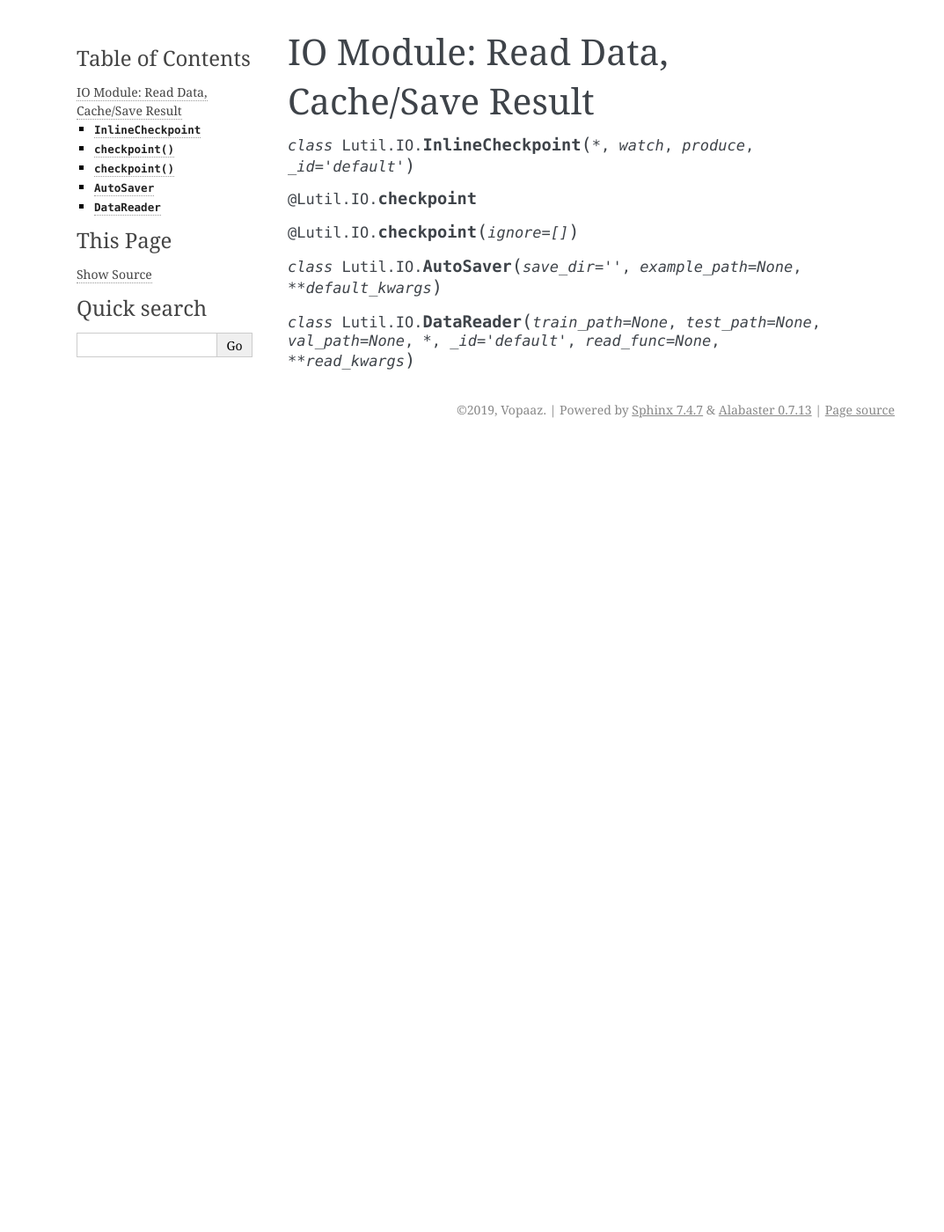
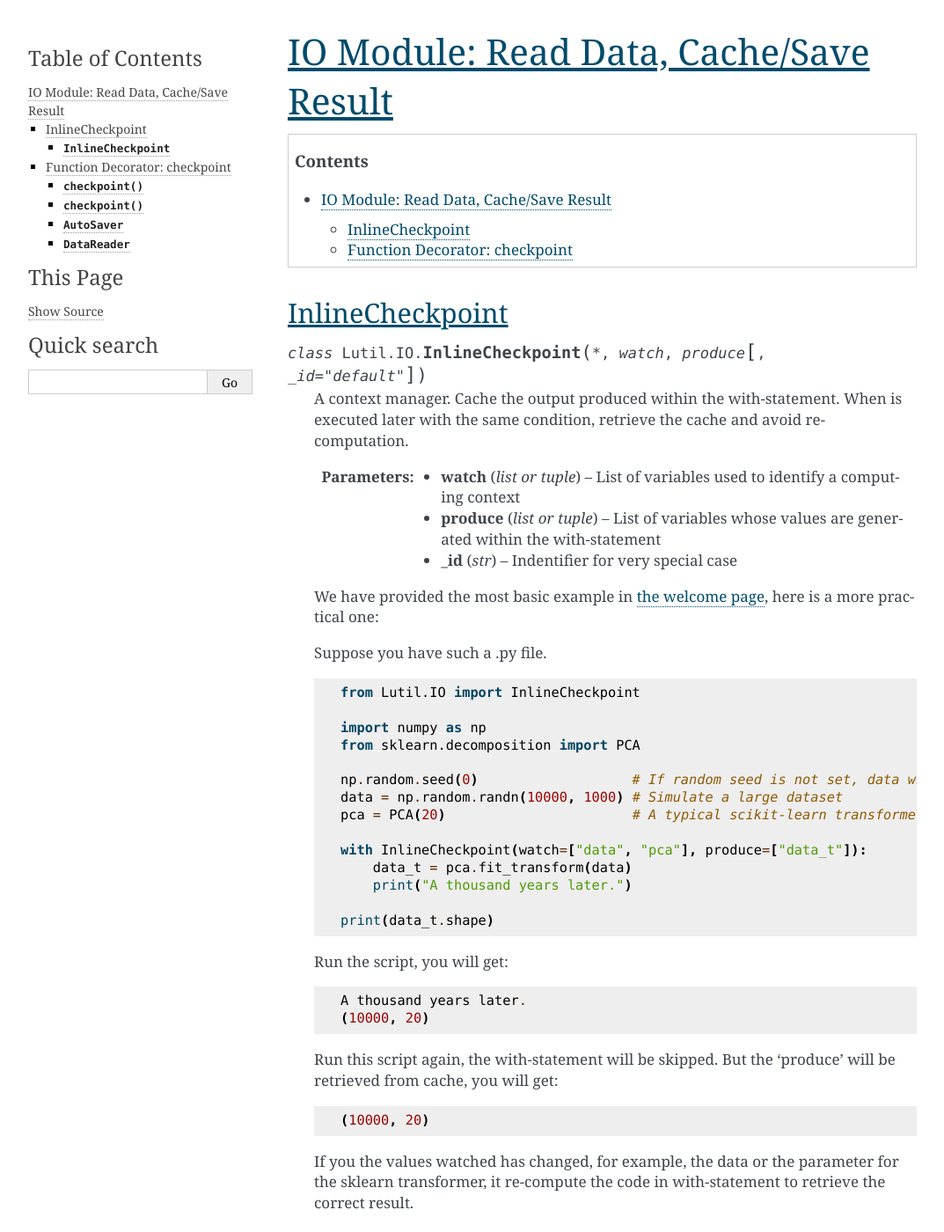
Before and after one commit to Vopaaz/learning-utility, a Sphinx documentation site: the page built from docs/source/content/IO.rst, in a window 1280 px wide and 1400 px high. Shown: the whole window at 88% size, without its empty margins (93-1166 px from the left). Built offline with Sphinx 7.4.7, drawn with Linux system fonts in a browser that asks for light colours; some of the changed text lies outside the part shown.

Commit message:
Doc: initial works for documentation

```diff
--- a/docs/source/conf.py
+++ b/docs/source/conf.py
@@ -56,3 +56,12 @@ html_theme = 'alabaster'
 html_static_path = ['_static']
 
 master_doc = 'index'
+
+html_theme_options = {
+    'github_user': 'vopaaz',
+    'github_repo': 'learning-utility',
+    'fixed_sidebar': True,
+    'description': 'Simplify small-scale machine learning tasks.',
+    'page_width': '1050px',
+    'sidebar_width': '275px'
+}
--- a/docs/source/content/IO.rst
+++ b/docs/source/content/IO.rst
@@ -1,13 +1,153 @@
 IO Module: Read Data, Cache/Save Result
 =============================================
 
+.. contents::
+
+
 .. py:module:: Lutil.IO
 
-.. py:class:: InlineCheckpoint(*, watch, produce, _id="default")
+InlineCheckpoint
+""""""""""""""""""""""
 
+.. py:class:: InlineCheckpoint(*, watch, produce, [_id="default"])
+
+    A context manager. Cache the output produced within the with-statement.
+    When is executed later with the same condition,
+    retrieve the cache and avoid re-computation.
+
+    :param watch: List of variables used to identify a computing context
+    :type watch: list or tuple
+    :param produce: List of variables whose values are generated within the with-statement
+    :type produce: list or tuple
+    :param str _id: Indentifier for very special case
+
+    We have provided the most basic example in
+    `the welcome page <../index.html#cache-intermediate-results>`_,
+    here is a more practical one:
+
+    Suppose you have such a .py file.
+
+    .. code-block:: python
+
+        from Lutil.IO import InlineCheckpoint
+
+        import numpy as np
+        from sklearn.decomposition import PCA
+
+        np.random.seed(0)                   # If random seed is not set, data will change every time
+        data = np.random.randn(10000, 1000) # Simulate a large dataset
+        pca = PCA(20)                       # A typical scikit-learn transformer
+
+        with InlineCheckpoint(watch=["data", "pca"], produce=["data_t"]):
+            data_t = pca.fit_transform(data)
+            print("A thousand years later.")
+
+        print(data_t.shape)
+
+    Run the script, you will get::
+
+        A thousand years later.
+        (10000, 20)
+
+    Run this script again, the with-statement will be skipped.
+    But the 'produce' will be retrieved from cache, you will get::
+
+        (10000, 20)
+
+    If you the values watched has changed, for example,
+    the data or the parameter for the sklearn transformer,
+    it re-compute the code in with-statement to retrieve the correct result.
+
+    For example, if you replace ``pca = PCA(20)`` with
+
+    .. code-block:: python
+
+        pca = PCA(50)
+
+    Run the script again, you will get::
+
+        A thousand years later.
+        (10000, 50)
+
+    It also monitors whether the code in the with-statement has changed,
+    for example, if you replace ``data_t = pca.fit_transform(data)`` with
+
+    .. code-block:: python
+
+        data_t = data
+
+    The with-statement is executed::
+
+        A thousand years later.
+        (10000, 1000)
+
+    The ``watch`` and ``produce`` can also be attributes of some object,
+    using the ``.`` syntax.
+
+    This works:
+
+    .. code-block:: python
+
+        class Foo: pass
+
+        f = Foo()
+        f.a = 1
+
+        with InlineCheckpoint(watch=["f.a"], produce=["f.b"]):
+            f.b = f.a
+        print(f.b)
+
+    However, the slice syntax is not yet supported. This will cause error:
+
+    .. code-block:: python
+
+        d = {'a':1}
+
+        with InlineCheckpoint(watch=["d['a']"], produce=["d['b']"]):
+            d['b'] = d['a']
+
+    .. caution::
+
+        Because of some limitation of python magic we used to skip the code block
+        and load the cached data,
+        InlineCheckpoint **to produce variables** is **not supported within a function or method**.
+
+        This will not work!
+
+        .. code-block:: python
+
+            def func(a):
+                with InlineCheckpoint(watch=["a"], produce=["b"]):
+                    b = a
+                return b
+
+    However, producing attributes of an object works well:
+
+    .. code-block:: python
+
+        def func(a):
+            f = Foo()
+            with InlineCheckpoint(watch=["a"], produce=["f.b"]):
+                f.b = a
+            return f.b
+
+    Nevertheless, `checkpoint as a decorator <#function-decorator-checkpoint>`_ is recommended
+    for a function. Besides, if you use this, the return statement should not be included
+    in the with-statement.
+
+
+
+Function Decorator: checkpoint
+"""""""""""""""""""""""""""""""""
 
 .. py:decorator:: checkpoint
 .. py:decorator:: checkpoint(ignore=[])
+
+    Cache the return value of a function or method.
+    When is called later with the same condition, retrieve the cache and skip the with-statement.
+
+
+
 
 
 .. py:class:: AutoSaver(save_dir="", example_path=None, **default_kwargs)
--- /dev/null
+++ b/docs/source/content/changelog.rst
@@ -0,0 +1,4 @@
+Changelog
+==============
+
+* v0.0.1: Initialize the ``IO`` module
--- a/docs/source/index.rst
+++ b/docs/source/index.rst
@@ -3,10 +3,10 @@ Simplify small-scale machine learning tasks.
 
 learning-utility is a package of utilities for small-scale machine learning tasks with scikit-learn.
 
-.. image:: https://www.travis-ci.org/Vopaaz/learning-utility.svg?branch=dev
+.. image:: https://www.travis-ci.org/Vopaaz/learning-utility.svg?branch=master
     :target: https://www.travis-ci.org/Vopaaz/learning-utility
 
-.. image:: https://codecov.io/gh/Vopaaz/learning-utility/branch/dev/graph/badge.svg
+.. image:: https://codecov.io/gh/Vopaaz/learning-utility/branch/master/graph/badge.svg
   :target: https://codecov.io/gh/Vopaaz/learning-utility
 
 **It's now working in progress.**
```
Also changed, not shown: README.md (+2 -2 lines).
